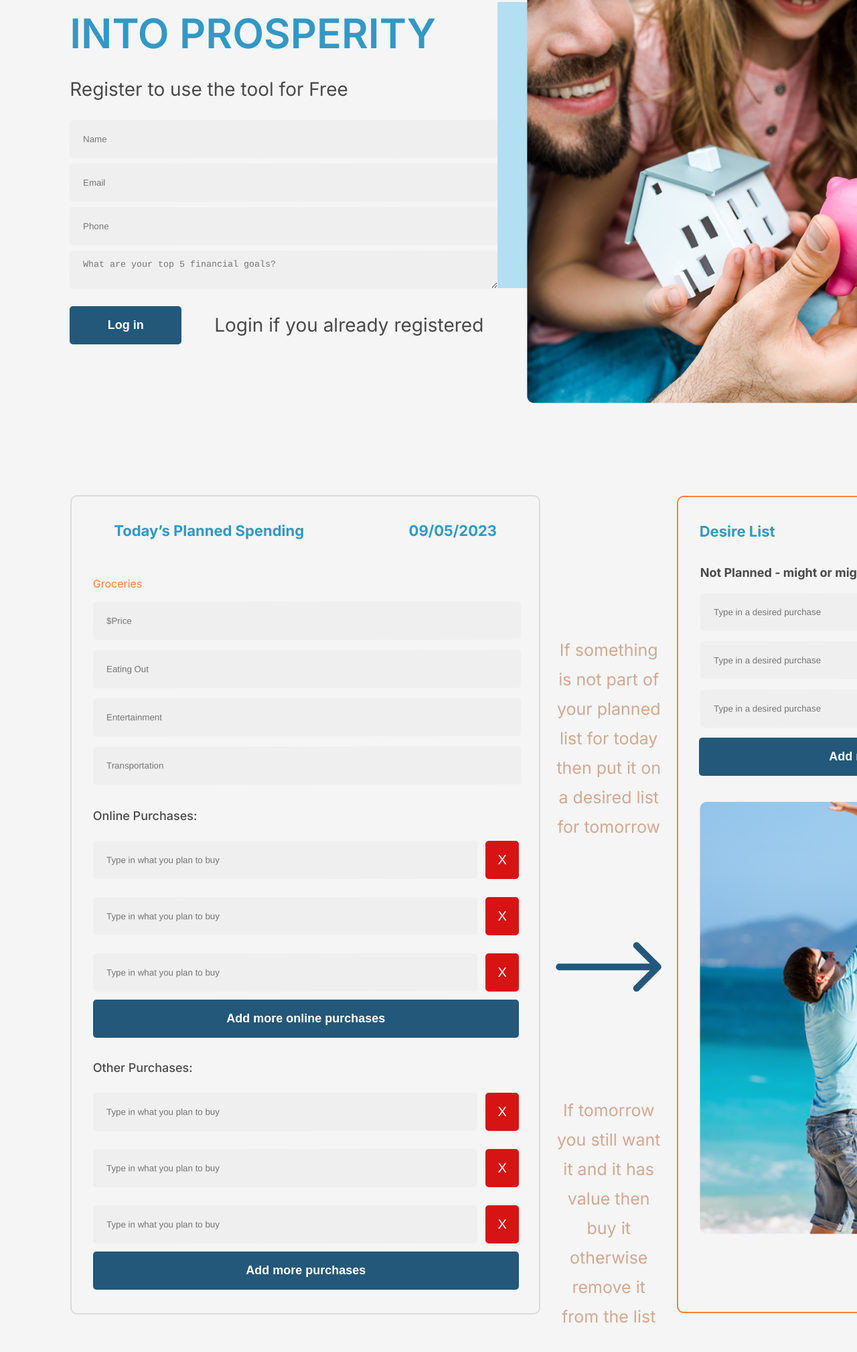
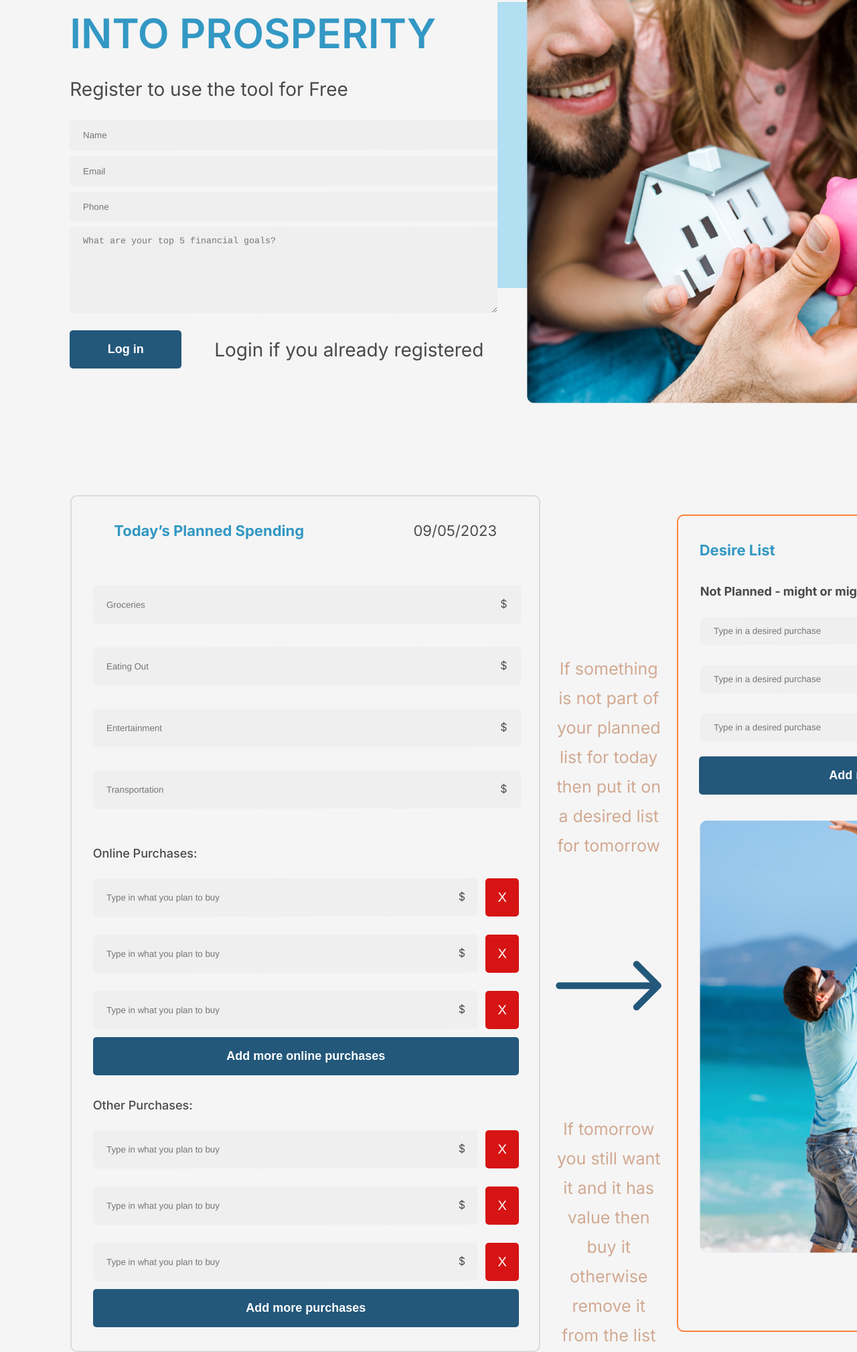
Before and after one commit to masudcse3/swipe-client, a plain HTML site: page index.html in a window 1280 px wide. Shown: the part 372-2390 px from the top of the page at 67% size. Drawn offline with Linux system fonts and the light colour scheme; a web font is replaced by a local one.

Commit message:
Done: Design

```diff
--- a/index.html
+++ b/index.html
@@ -18,7 +18,7 @@
           <img src="./asets/images/brandName.png" alt="brandName" />
         </div>
         <div class="flex nav-items">
-          <a href="#">Home</a>
+          <a href="#" class="active">Home</a>
           <a href="#">Blog</a>
           <a href="#">Contact Us</a>
         </div>
@@ -61,7 +61,7 @@
               name="message"
               id="message"
               cols="30"
-              rows="10"
+              rows="30"
               class="input"
               placeholder="What are your top 5 financial goals?"
             ></textarea>
@@ -90,14 +90,29 @@
         <div class="plan-container">
           <h3 class="primary-color flex">
             Today’s Planned Spending
-            <p>09/05/2023</p>
+            <p style="color: #4d4d4d; font-weight: normal">09/05/2023</p>
           </h3>
           <fieldset>
-            <legend>Groceries</legend>
-            <input type="text" class="input" placeholder="$Price" />
-            <input type="text" class="input" placeholder="Eating Out" />
-            <input type="text" class="input" placeholder="Entertainment" />
-            <input type="text" class="input" placeholder="Transportation" />
+            <div class="box">
+              <input type="text" class="input" placeholder="Groceries" />
+              <span>$</span>
+            </div>
+
+            <div class="box">
+              <input type="text" class="input" placeholder="Eating Out" />
+              <span>$</span>
+            </div>
+            <div class="box">
+              <input type="text" class="input" placeholder="Entertainment" />
+              <span>$</span>
+            </div>
+            <div class="box">
+              <input
+                type="text"
+                class="input"
+                placeholder="Transportation"
+              /><span>$</span>
+            </div>
           </fieldset>
           <div class="purchases-container">
             <h2 class="secondary-color font-18">Online Purchases:</h2>
@@ -107,6 +122,8 @@
                 class="input"
                 placeholder="Type in what you plan to buy"
               />
+              <span>$</span>
+
               <button class="bg-red">X</button>
             </div>
             <div class="flex purchases-field">
@@ -115,6 +132,7 @@
                 class="input"
                 placeholder="Type in what you plan to buy"
               />
+              <span>$</span>
               <button class="bg-red">X</button>
             </div>
             <div class="flex purchases-field">
@@ -123,6 +141,7 @@
                 class="input"
                 placeholder="Type in what you plan to buy"
               />
+              <span>$</span>
               <button class="bg-red">X</button>
             </div>
             <div>
@@ -140,6 +159,7 @@
                 class="input"
                 placeholder="Type in what you plan to buy"
               />
+              <span>$</span>
               <button class="bg-red">X</button>
             </div>
             <div class="flex purchases-field">
@@ -148,6 +168,7 @@
                 class="input"
                 placeholder="Type in what you plan to buy"
               />
+              <span>$</span>
               <button class="bg-red">X</button>
             </div>
             <div class="flex purchases-field">
@@ -156,6 +177,7 @@
                 class="input"
                 placeholder="Type in what you plan to buy"
               />
+              <span>$</span>
               <button class="bg-red">X</button>
             </div>
             <div>
@@ -184,30 +206,33 @@
           <h3 class="primary-color flex">Desire List</h3>
           <p>Not Planned - might or might not buy tomorrow</p>
           <div>
-            <div class="desire-input-container flex purchases-field">
+            <div class="desire-input-container flex purchases-field sign">
               <input
                 type="text"
                 class="input w-full"
                 placeholder="Type in a desired purchase"
               />
+              <span>$</span>
               <button class="margin-0 bg-red">X</button>
               <button class="margin-0 bg-green">+</button>
             </div>
-            <div class="desire-input-container flex purchases-field">
+            <div class="desire-input-container flex purchases-field sign">
               <input
                 type="text"
                 class="input w-full"
                 placeholder="Type in a desired purchase"
               />
+              <span>$</span>
               <button class="margin-0 bg-red">X</button>
               <button class="margin-0 bg-green">+</button>
             </div>
-            <div class="desire-input-container flex purchases-field">
+            <div class="desire-input-container flex purchases-field sign">
               <input
                 type="text"
                 class="input w-full"
                 placeholder="Type in a desired purchase"
               />
+              <span>$</span>
               <button class="margin-0 bg-red">X</button>
               <button class="margin-0 bg-green">&#43;</button>
             </div>
--- a/styles/style.css
+++ b/styles/style.css
@@ -36,6 +36,9 @@ nav {
   color: #ff823e;
   transition: all 0.2s;
 }
+.nav-items .active {
+  color: #ff823e;
+}
 
 .banner-section {
   margin: 94.9px 61.56px 138px 104.21px;
@@ -73,10 +76,22 @@ form {
   width: 638.97px;
   height: 388.24px;
 }
-
+input:focus::placeholder,
+textarea:focus::placeholder {
+  transform: translateY(-20px);
+  color: #ff823e;
+  transition: 0.5s;
+}
 form > input {
   width: 638.77px;
   height: 57px;
+}
+.box span {
+  position: relative;
+  float: right;
+  top: -40px;
+  right: 20px;
+  color: #4d4d4d;
 }
 
 form textarea {
@@ -180,8 +195,22 @@ legend {
   width: 100%;
   gap: 11.97px;
   align-items: center;
+  position: relative;
 }
-
+.purchases-field span {
+  position: absolute;
+  top: 32px;
+  float: right;
+  right: 80px;
+  color: #4d4d4d;
+}
+.sign span {
+  position: absolute;
+  top: 18px;
+  float: right;
+  right: 170px;
+  color: #4d4d4d;
+}
 .purchases-field button {
   width: 56.12px;
   height: 57px;
@@ -494,7 +523,6 @@ footer {
 }
 
 .input {
-  height: 57px;
   background: rgba(225, 225, 225, 0.344);
   border-radius: 5px;
   transform: rotate(-0.06deg);
```
